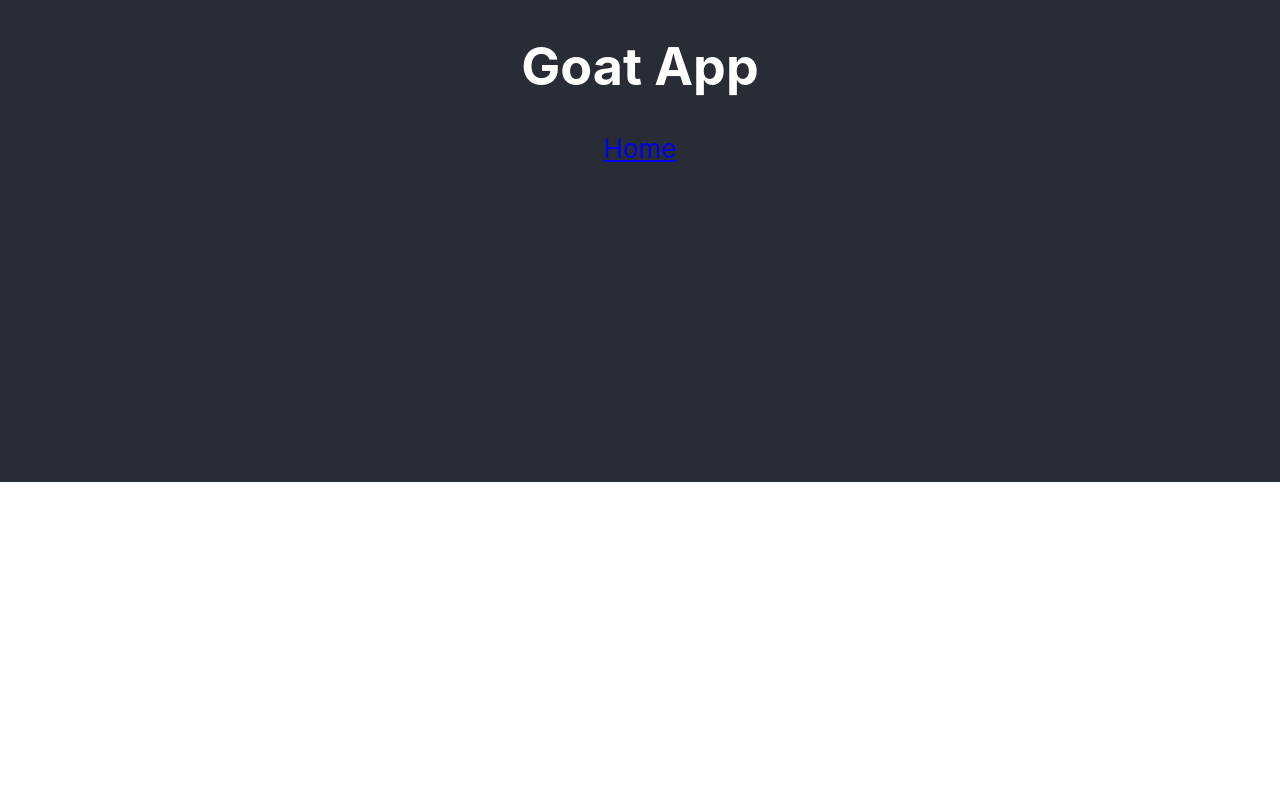
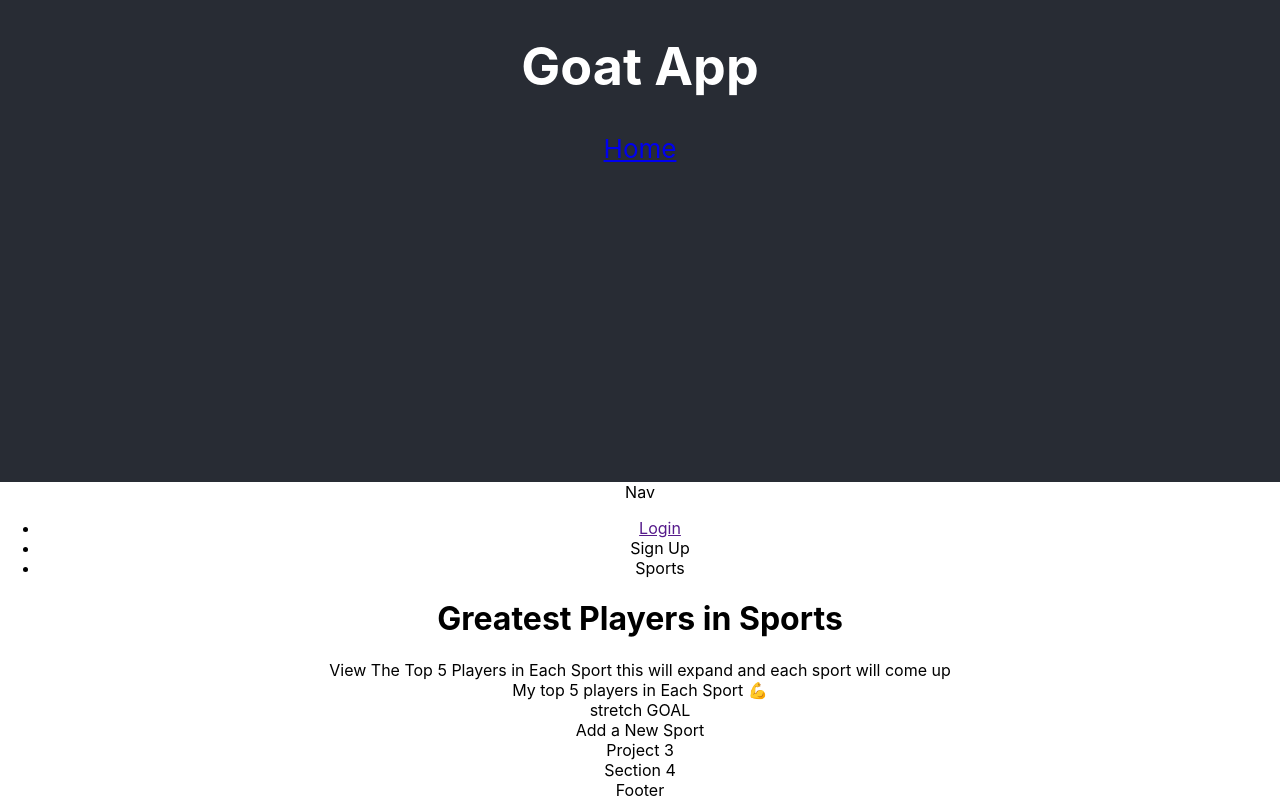
Before and after one commit to dimitrycodes/goats-client, a React (Create React App) app: page /home in a window 1280 px wide. Shown: the part 318-1118 px from the top of the page. Before the commit the page ends 800 px from the top, so only its background shows below. Built offline with nearby package versions, Linux system fonts and the light colour scheme; no server answers.

Commit message:
Indentation and added Home page

```diff
--- a/src/App.js
+++ b/src/App.js
@@ -5,26 +5,26 @@ import ApiContext from './ApiContext';
 import logo from './logo.svg';
 import './App.css';
 
-import Home from './Views/Home'
+import Home from './Views/Home';
 
 class App extends Component {
   state = {
     sports: []
   }
 
-  componentDidMount(){
+  componentDidMount() {
     Promise.all([
       fetch(`${config.API_ENDPOINT}/sports`)
     ])
       .then(([sportsResponse]) => {
-      if(!sportsResponse.ok) return sportsResponse.json().then(e => Promise.reject(e));
+        if (!sportsResponse.ok) return sportsResponse.json().then(e => Promise.reject(e));
         return Promise.all([sportsResponse.json()]);
       })
       .then(([sports]) => {
-      this.setState({sports})
+        this.setState({ sports })
         console.log(sports, 'this is line 24 app.js')
       })
-    .catch((error) => {console.log({error})})
+      .catch((error) => { console.log({ error }) })
   }
   handleAddSports = (sports) => {
     this.setState({
@@ -67,7 +67,8 @@ class App extends Component {
             </header>
             <div className="main">
               <Switch>
-                <Route exact path="/" component={Home} />
+                {/* <Route exact path="/" component={Home} /> */}
+                <Route exact path="/home" component={Home} />
               </Switch>
             </div>
           </Router>
--- a/src/Views/Home.js
+++ b/src/Views/Home.js
@@ -0,0 +1,47 @@
+import React, { Component } from "react";
+
+class Home extends Component {
+
+  render() {
+    return (
+      <>
+        <nav role="navigation">Nav
+          <ul>
+            <li><a href="">Login</a></li>
+            <li><a href=""></a>Sign Up</li>
+            <li><a href=""></a>Sports</li>
+          </ul>
+        </nav>
+        <main role="main">
+          <header role="banner">
+            <h1>Greatest Players in Sports</h1>
+          </header>
+
+          <section>
+            View The Top 5 Players in Each Sport
+            this will expand and each sport will come up
+        </section>
+
+          <section>
+            My top 5 players in Each Sport 💪
+        </section>
+
+          stretch GOAL
+        <section>
+            Add a New Sport
+        </section>
+          <section>
+            Project 3
+        </section>
+
+          <section>
+            Section 4
+        </section>
+        </main>
+        <footer role="content-info">Footer</footer>
+      </>
+    );
+  }
+}
+
+export default Home;
```
Lines whose indentation alone changed are shown as unchanged.
